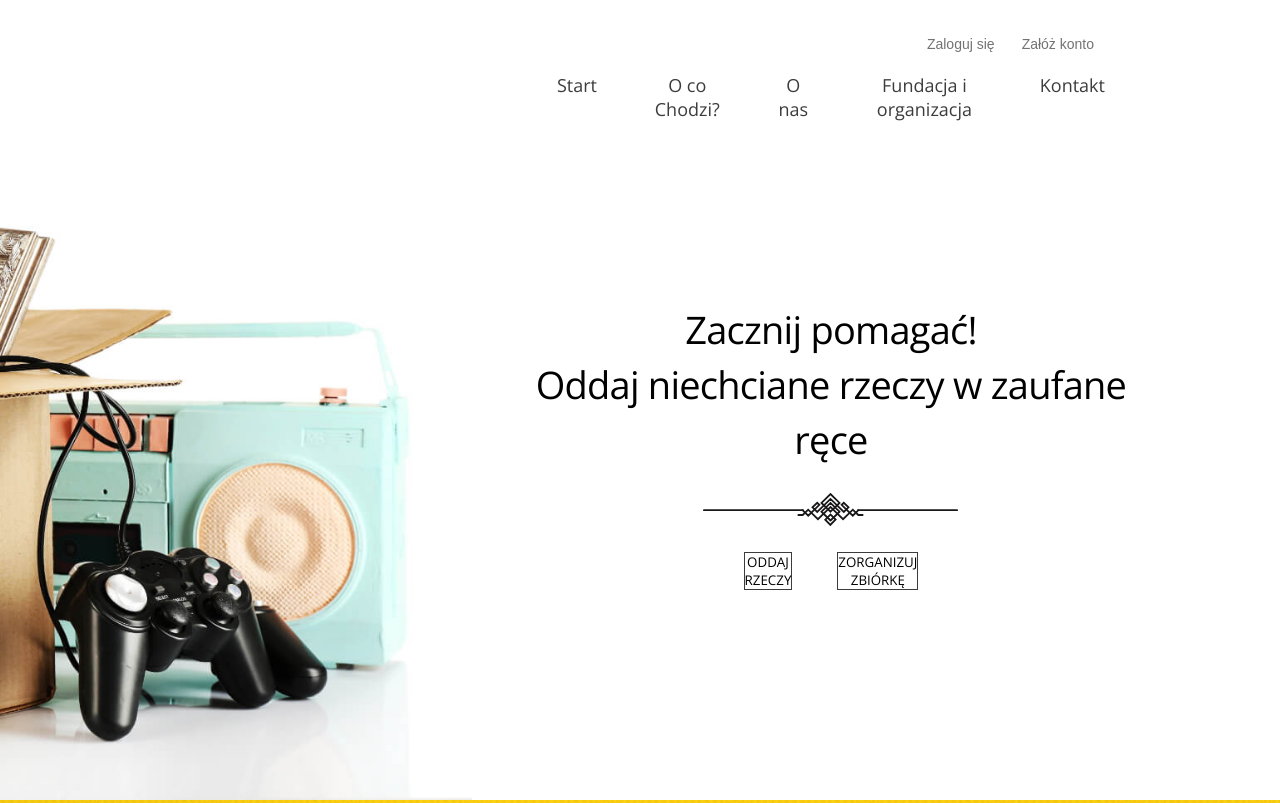
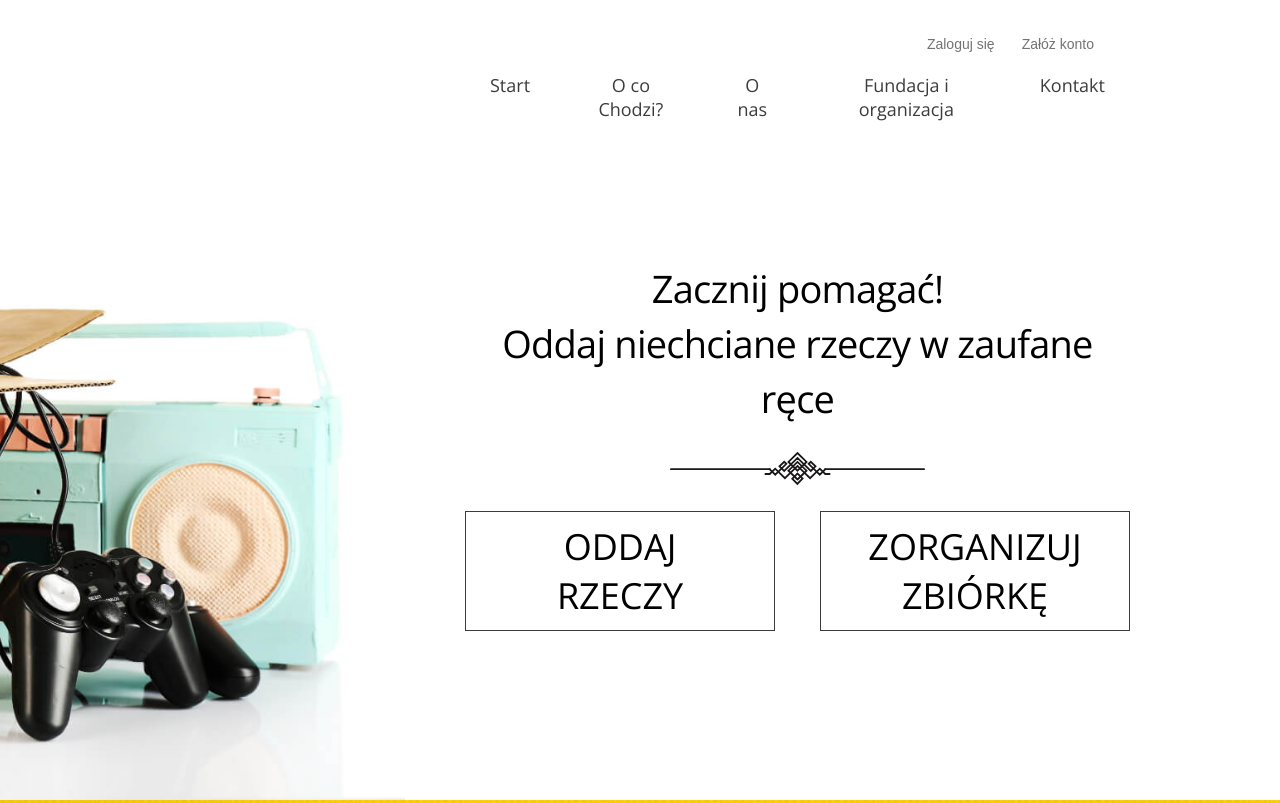
Before and after one commit to Bonifacy1231/SecondLife, a React (Vite) app: page /#/ in a window 1280 px wide. Shown: the top 803 px of the page. Built offline with nearby package versions, Linux system fonts and the light colour scheme.

Commit message:
Small changes in HeroButtons

```diff
--- a/src/components/HeroButtons/HeroButtons.scss
+++ b/src/components/HeroButtons/HeroButtons.scss
@@ -5,5 +5,8 @@
   gap: 4.5rem;
   button {
     @include button;
+    height: 120px;
+    width: 310px;
+    font-size: 3.6rem;
   }
 }
```
